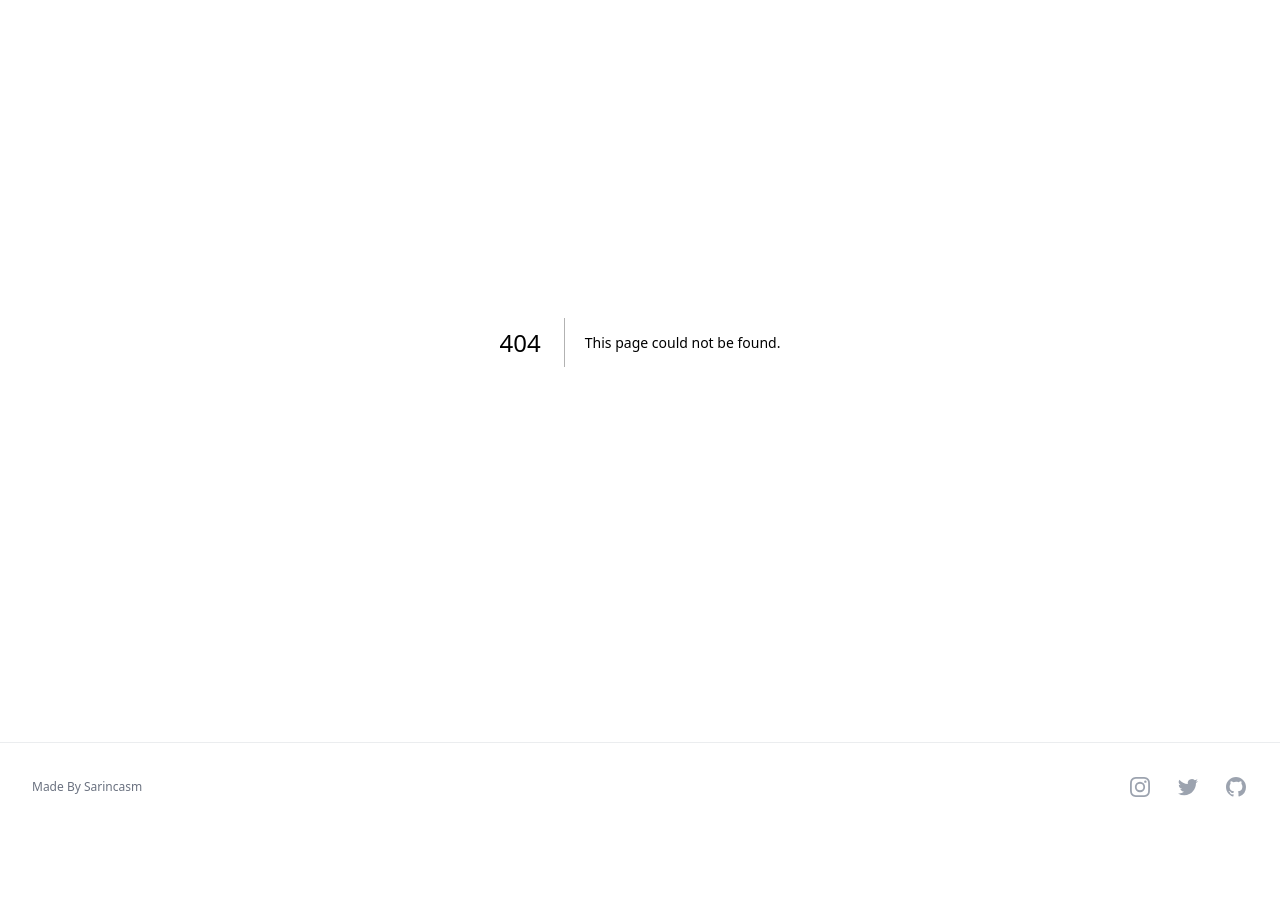
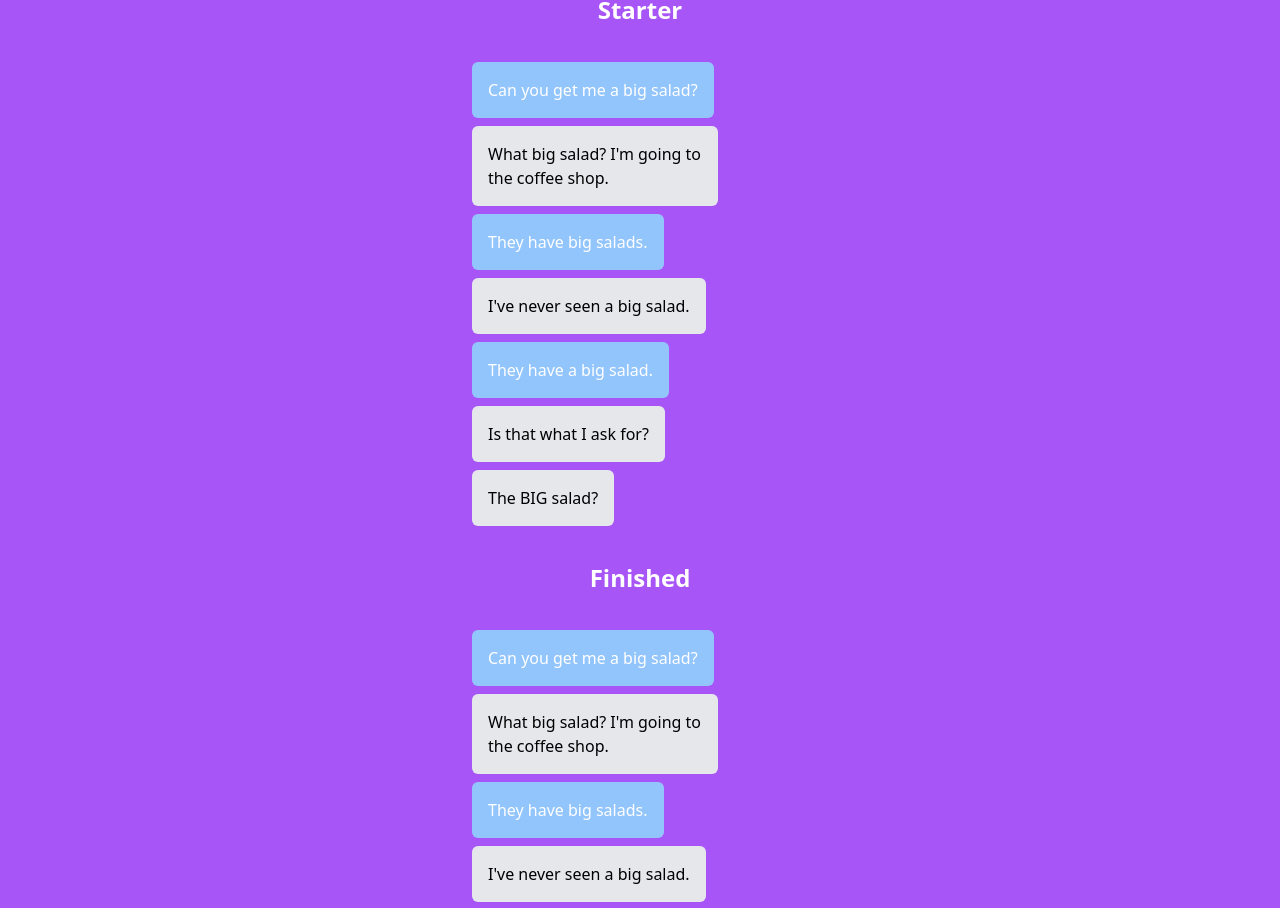
Before and after one commit to sarincasm/jar-of-dirt, a Next.js app in the folder style/css-fundamentals/: page /flexbox/directions-and-alignment/conversation in a window 1280 px wide. Before the commit this address had no page. Shown: the part 58-966 px from the top of the page. Before the commit the page ends 905 px from the top, so only its background shows below. Built offline with nearby package versions, Linux system fonts and the light colour scheme.

Commit message:
CSS Fundamentals Flexbox alignment tricks Starter: Conversation

```diff
--- /dev/null
+++ b/style/css-fundamentals/app/flexbox/directions-and-alignment/conversation/page.tsx
@@ -0,0 +1,80 @@
+function renderStarter() {
+	function renderMessageFrom({message}: {message: string}) {
+		return (
+			<li className="block p-4 m-2 rounded-md w-fit max-w-[70%] bg-blue-300 text-white">
+				{message}
+			</li>
+		)
+	}
+	function renderMessageTo({message}: {message: string}) {
+		return (
+			<li className="block p-4 m-2 rounded-md w-fit max-w-[70%] bg-gray-200 text-black">
+				{message}
+			</li>
+		)
+	}
+	return (
+		<section className="p-4 w-96 mx-auto">
+			<ol className="min-h-full m-0 p-0 list-none">
+				{renderMessageFrom({message: 'Can you get me a big salad?'})}
+				{renderMessageTo({
+					message: " What big salad? I'm going to the coffee shop.",
+				})}
+				{renderMessageFrom({message: 'They have big salads.'})}
+				{renderMessageTo({message: " I've never seen a big salad."})}
+				{renderMessageFrom({message: 'They have a big salad.'})}
+				{renderMessageTo({message: 'Is that what I ask for?'})}
+				{renderMessageTo({message: 'The BIG salad?'})}
+			</ol>
+		</section>
+	)
+}
+
+function renderDone() {
+	function renderMessageFrom({message}: {message: string}) {
+		return (
+			<li className="block p-4 m-2 rounded-md w-fit max-w-[70%] bg-blue-300 text-white">
+				{message}
+			</li>
+		)
+	}
+	function renderMessageTo({message}: {message: string}) {
+		return (
+			<li className="block p-4 m-2 rounded-md w-fit max-w-[70%] bg-gray-200 text-black">
+				{message}
+			</li>
+		)
+	}
+	return (
+		<section className="p-4 w-96 mx-auto">
+			<ol className="min-h-full m-0 p-0 list-none">
+				{renderMessageFrom({message: 'Can you get me a big salad?'})}
+				{renderMessageTo({
+					message: " What big salad? I'm going to the coffee shop.",
+				})}
+				{renderMessageFrom({message: 'They have big salads.'})}
+				{renderMessageTo({message: " I've never seen a big salad."})}
+				{renderMessageFrom({message: 'They have a big salad.'})}
+				{renderMessageTo({message: 'Is that what I ask for?'})}
+				{renderMessageTo({message: 'The BIG salad?'})}
+			</ol>
+		</section>
+	)
+}
+
+export default function Page() {
+	return (
+		<main className="bg-purple-500">
+			<div className="p-10">
+				<h2 className="text-2xl font-bold my-3 text-center text-white">
+					Starter
+				</h2>
+				{renderStarter()}
+				<h2 className="text-2xl font-bold my-3 text-center text-white">
+					Finished
+				</h2>
+				{renderDone()}
+			</div>
+		</main>
+	)
+}
--- a/style/css-fundamentals/app/flexbox/directions-and-alignment/page.tsx
+++ b/style/css-fundamentals/app/flexbox/directions-and-alignment/page.tsx
@@ -34,6 +34,16 @@ export default function Page() {
 				title: categoryTitle,
 			},
 		},
+		{
+			href: '/conversation',
+			title: 'Conversation',
+			description: 'Conversation',
+			date: '2023-05-23',
+			category: {
+				href: `${base}`,
+				title: categoryTitle,
+			},
+		},
 	].map((post) => ({...post, href: base + post.href}))
 
 	const mainTitle = 'Directions and Alignment'
```
